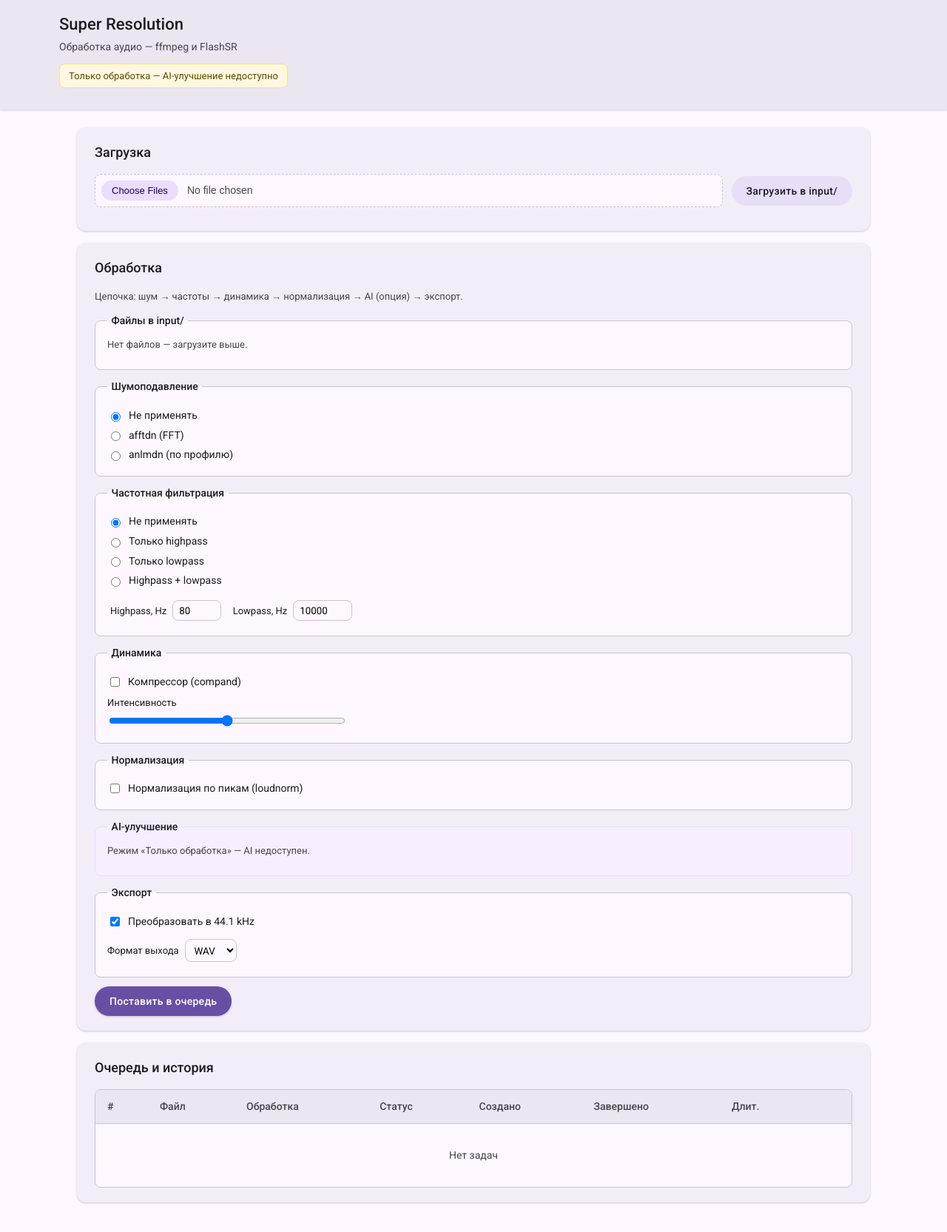
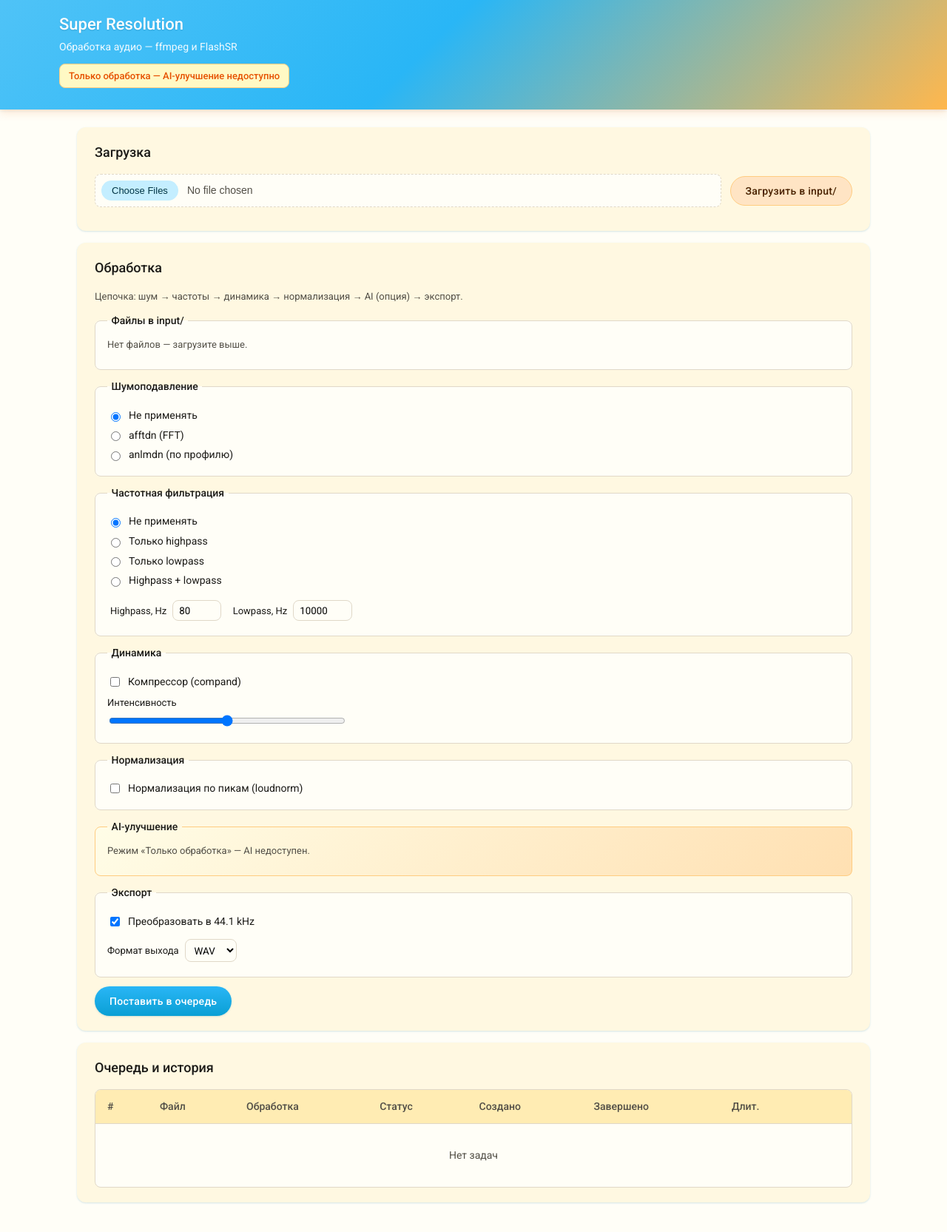
Before and after one commit to mcherepanov/super-resolution, a FastAPI app: page / in a window 1280 px wide. Shown: the whole page at 74% size. Run offline with FastAPI, Linux system fonts and the light colour scheme; parts of the project's set-up code (start-up, migrations or seed data) failed here and were passed over.

Commit message:
Add AI lowpass UI option and refresh the cheerful color theme.
Expose enhance_lowpass for GPU jobs and apply blue-orange-yellow styling across the web UI.

```diff
--- a/scripts/audio_pipeline.py
+++ b/scripts/audio_pipeline.py
@@ -127,7 +127,11 @@ def run_pipeline(
         dur_hint, _ = _probe_duration(current)
         if MOCK_MODE:
             _mock_enhance_delay(dur_hint)
-        enhance_file(model, current, enhanced_dst, device=device, lowpass=LOWPASS)
+        enhance_file(
+            model, current, enhanced_dst,
+            device=device,
+            lowpass=bool(opts.get("enhance_lowpass", LOWPASS)),
+        )
         pcm_for_export = enhanced_dst
         out_sr = OUTPUT_SR
     elif opts.get("resample_441", True):
--- a/scripts/process_options.py
+++ b/scripts/process_options.py
@@ -53,6 +53,7 @@ def parse_options(raw: str | dict[str, Any] | None) -> dict[str, Any]:
         "compand_intensity": _clamp_int(data.get("compand_intensity"), 0, 100, 50),
         "loudnorm": bool(data.get("loudnorm")),
         "enhance": bool(data.get("enhance")),
+        "enhance_lowpass": bool(data.get("enhance_lowpass")),
         "resample_441": bool(data.get("resample_441", True)),
         "output_format": out_fmt,
     }
@@ -89,6 +90,8 @@ def options_summary(opts: dict[str, Any]) -> str:
         parts.append("loudnorm")
     if opts.get("enhance"):
         parts.append("AI")
+        if opts.get("enhance_lowpass"):
+            parts.append("LP")
     if opts.get("resample_441", True):
         parts.append("44.1k")
     else:
@@ -116,6 +119,9 @@ def options_from_form(form: dict[str, str]) -> dict[str, Any]:
         "compand_intensity": _clamp_int(form.get("compand_intensity"), 0, 100, 50),
         "loudnorm": form.get("loudnorm") == "on",
         "enhance": form.get("enhance") == "on",
+        "enhance_lowpass": (
+            form.get("enhance_lowpass") == "on" and form.get("enhance") == "on"
+        ),
         "resample_441": form.get("resample_441", "on") == "on",
         "output_format": form.get("output_format", "wav"),
     }
--- a/web/app/main.py
+++ b/web/app/main.py
@@ -140,6 +140,7 @@ def _pipeline_form_dict(
     compand_intensity: str,
     loudnorm: str,
     enhance: str,
+    enhance_lowpass: str,
     resample_441: str,
     afftdn_slider: str,
     afftdn_nf_slider: str,
@@ -154,6 +155,7 @@ def _pipeline_form_dict(
         "compand_intensity": compand_intensity,
         "loudnorm": loudnorm,
         "enhance": enhance if ENHANCE_AVAILABLE else "",
+        "enhance_lowpass": enhance_lowpass if ENHANCE_AVAILABLE else "",
         "resample_441": resample_441,
         "afftdn_slider": afftdn_slider,
         "afftdn_nf_slider": afftdn_nf_slider,
@@ -338,6 +340,7 @@ async def process_files(
     compand_intensity: str = Form("50"),
     loudnorm: str = Form(""),
     enhance: str = Form(""),
+    enhance_lowpass: str = Form(""),
     resample_441: str = Form("on"),
     afftdn_slider: str = Form("50"),
     afftdn_nf_slider: str = Form("50"),
@@ -347,7 +350,7 @@ async def process_files(
     options = _pipeline_form_dict(
         denoise=denoise, eq=eq, highpass_hz=highpass_hz, lowpass_hz=lowpass_hz,
         compand=compand, compand_intensity=compand_intensity, loudnorm=loudnorm,
-        enhance=enhance, resample_441=resample_441,
+        enhance=enhance, enhance_lowpass=enhance_lowpass, resample_441=resample_441,
         afftdn_slider=afftdn_slider, afftdn_nf_slider=afftdn_nf_slider,
         output_format=output_format,
     )
@@ -395,6 +398,7 @@ async def process_cue(
     compand_intensity: str = Form("50"),
     loudnorm: str = Form(""),
     enhance: str = Form(""),
+    enhance_lowpass: str = Form(""),
     resample_441: str = Form("on"),
     afftdn_slider: str = Form("50"),
     afftdn_nf_slider: str = Form("50"),
@@ -416,7 +420,7 @@ async def process_cue(
     pipeline = _pipeline_form_dict(
         denoise=denoise, eq=eq, highpass_hz=highpass_hz, lowpass_hz=lowpass_hz,
         compand=compand, compand_intensity=compand_intensity, loudnorm=loudnorm,
-        enhance=enhance, resample_441=resample_441,
+        enhance=enhance, enhance_lowpass=enhance_lowpass, resample_441=resample_441,
         afftdn_slider=afftdn_slider, afftdn_nf_slider=afftdn_nf_slider,
         output_format=output_format,
     )
--- a/web/app/static/style.css
+++ b/web/app/static/style.css
@@ -1,38 +1,40 @@
-/* Material Design 3 — light theme */
+/* Светлая тема: голубой · оранжевый · жёлтый */
 :root {
-  --md-sys-color-primary: #6750a4;
+  --md-sys-color-primary: #0a9fd4;
   --md-sys-color-on-primary: #ffffff;
-  --md-sys-color-primary-container: #eaddff;
-  --md-sys-color-on-primary-container: #21005d;
-  --md-sys-color-secondary: #625b71;
-  --md-sys-color-secondary-container: #e8def8;
-  --md-sys-color-on-secondary-container: #1d192b;
-  --md-sys-color-surface: #fef7ff;
-  --md-sys-color-surface-container: #f3edf7;
-  --md-sys-color-surface-container-high: #ece6f0;
-  --md-sys-color-on-surface: #1d1b20;
-  --md-sys-color-on-surface-variant: #49454f;
-  --md-sys-color-outline: #79747e;
-  --md-sys-color-outline-variant: #cac4d0;
-  --md-sys-color-error: #b3261e;
-  --md-sys-color-error-container: #f9dedc;
-  --md-sys-color-on-error-container: #410e0b;
-  --md-sys-elevation-1: 0 1px 2px rgba(0, 0, 0, 0.08), 0 1px 3px rgba(0, 0, 0, 0.12);
-  --md-sys-elevation-2: 0 2px 4px rgba(0, 0, 0, 0.1), 0 4px 8px rgba(0, 0, 0, 0.08);
+  --md-sys-color-primary-container: #c4eeff;
+  --md-sys-color-on-primary-container: #003545;
+  --md-sys-color-secondary: #e85d04;
+  --md-sys-color-secondary-container: #ffe4c4;
+  --md-sys-color-on-secondary-container: #4a2200;
+  --md-sys-color-surface: #fffef7;
+  --md-sys-color-surface-container: #fff8e1;
+  --md-sys-color-surface-container-high: #ffecb3;
+  --md-sys-color-on-surface: #1c1b18;
+  --md-sys-color-on-surface-variant: #524f47;
+  --md-sys-color-outline: #8a8478;
+  --md-sys-color-outline-variant: #e0d8c8;
+  --md-sys-color-error: #c62828;
+  --md-sys-color-error-container: #ffebee;
+  --md-sys-color-on-error-container: #5f1212;
+  --md-sys-color-inverse-surface: #0277bd;
+  --md-sys-color-inverse-on-surface: #ffffff;
+  --md-sys-elevation-1: 0 1px 3px rgba(10, 159, 212, 0.12), 0 1px 2px rgba(0, 0, 0, 0.06);
+  --md-sys-elevation-2: 0 4px 12px rgba(232, 93, 4, 0.15), 0 2px 4px rgba(0, 0, 0, 0.06);
   --md-shape-corner-medium: 12px;
   --md-shape-corner-small: 8px;
   --md-shape-corner-full: 999px;
 
-  --status-done-bg: #d4f8e8;
-  --status-done-fg: #0d5c36;
-  --status-processing-bg: #fff3c4;
-  --status-processing-fg: #6d5a00;
-  --status-queued-bg: #dce8ff;
-  --status-queued-fg: #1a4a8a;
+  --status-done-bg: #b9f6ca;
+  --status-done-fg: #1b5e20;
+  --status-processing-bg: #fff59d;
+  --status-processing-fg: #f57f17;
+  --status-queued-bg: #b3e5fc;
+  --status-queued-fg: #01579b;
   --status-failed-bg: var(--md-sys-color-error-container);
   --status-failed-fg: var(--md-sys-color-on-error-container);
-  --status-skipped-bg: #e7e0ec;
-  --status-skipped-fg: #49454f;
+  --status-skipped-bg: #f5f5f5;
+  --status-skipped-fg: #616161;
 }
 
 * { box-sizing: border-box; }
@@ -48,9 +50,9 @@ body {
 
 /* Top app bar */
 .app-bar {
-  background: var(--md-sys-color-surface-container-high);
-  color: var(--md-sys-color-on-surface);
-  box-shadow: var(--md-sys-elevation-1);
+  background: linear-gradient(135deg, #4fc3f7 0%, #29b6f6 45%, #ffb74d 100%);
+  color: #ffffff;
+  box-shadow: var(--md-sys-elevation-2);
   padding: 0 1.5rem;
 }
 
@@ -65,12 +67,14 @@ body {
   font-size: 1.375rem;
   font-weight: 500;
   letter-spacing: 0;
+  color: #ffffff;
+  text-shadow: 0 1px 2px rgba(0, 0, 0, 0.15);
 }
 
 .subtitle {
   margin: 0.25rem 0 0;
   font-size: 0.875rem;
-  color: var(--md-sys-color-on-surface-variant);
+  color: rgba(255, 255, 255, 0.92);
 }
 
 .mock-banner {
@@ -79,10 +83,11 @@ body {
   margin-top: 0.75rem;
   padding: 0.35rem 0.75rem;
   border-radius: var(--md-shape-corner-small);
-  background: #fff8e1;
-  color: #5d4e00;
+  background: #fff9c4;
+  color: #e65100;
   font-size: 0.8125rem;
-  border: 1px solid #ffe082;
+  border: 1px solid #ffcc80;
+  font-weight: 500;
 }
 
 .page {
@@ -132,19 +137,20 @@ body {
 }
 
 .btn--filled {
-  background: var(--md-sys-color-primary);
+  background: linear-gradient(180deg, #29b6f6 0%, #0a9fd4 100%);
   color: var(--md-sys-color-on-primary);
   box-shadow: var(--md-sys-elevation-1);
 }
 
 .btn--filled:hover {
   box-shadow: var(--md-sys-elevation-2);
-  filter: brightness(1.05);
+  filter: brightness(1.06);
 }
 
 .btn--tonal {
   background: var(--md-sys-color-secondary-container);
   color: var(--md-sys-color-on-secondary-container);
+  border: 1px solid #ffcc80;
 }
 
 .btn--tonal:hover {
@@ -189,9 +195,10 @@ body {
   margin: 0 0 0.75rem;
   padding: 0.625rem 1rem;
   border-radius: var(--md-shape-corner-small);
-  background: var(--md-sys-color-primary-container);
-  color: var(--md-sys-color-on-primary-container);
+  background: #fff9c4;
+  color: #e65100;
   font-size: 0.875rem;
+  border-left: 4px solid var(--md-sys-color-primary);
 }
 
 /* Data table */
@@ -255,7 +262,7 @@ tbody tr:hover {
 .status-skipped .chip { background: var(--status-skipped-bg); color: var(--status-skipped-fg); }
 
 a {
-  color: var(--md-sys-color-primary);
+  color: #0277bd;
   text-decoration: none;
   font-weight: 500;
 }
@@ -290,8 +297,8 @@ a:hover {
 }
 
 .block--highlight {
-  border-color: var(--md-sys-color-primary-container);
-  background: color-mix(in srgb, var(--md-sys-color-primary-container) 35%, var(--md-sys-color-surface));
+  border-color: #ffcc80;
+  background: linear-gradient(135deg, #fffde7 0%, #ffe0b2 100%);
 }
 
 .check-row, .radio-row {
@@ -309,6 +316,11 @@ a:hover {
 
 .sub-params.hidden {
   display: none;
+}
+
+.hint-inline {
+  font-size: 0.75rem;
+  color: var(--md-sys-color-on-surface-variant);
 }
 
 .slider-row {
@@ -362,8 +374,8 @@ a:hover {
   align-items: flex-start;
   gap: 0.5rem;
   padding: 0.875rem 1rem;
-  background: var(--md-sys-color-inverse-surface, #322f35);
-  color: var(--md-sys-color-inverse-on-surface, #f5eff7);
+  background: linear-gradient(135deg, #0288d1 0%, #e85d04 100%);
+  color: #ffffff;
   border-radius: var(--md-shape-corner-small);
   box-shadow: var(--md-sys-elevation-2);
   z-index: 1000;
@@ -460,7 +472,7 @@ a:hover {
   padding: 0;
   font: inherit;
   font-weight: 500;
-  color: var(--md-sys-color-primary);
+  color: #0277bd;
   cursor: pointer;
   text-decoration: none;
 }
--- a/web/app/templates/cue_panel.html
+++ b/web/app/templates/cue_panel.html
@@ -76,7 +76,8 @@
       {% if enhance_available %}
       <fieldset class="block block--highlight">
         <legend>AI</legend>
-        <label class="check-row"><input type="checkbox" name="enhance" value="on"> С AI-улучшением</label>
+        <label class="check-row"><input type="checkbox" name="enhance" value="on" class="cue-enhance-cb"> С AI-улучшением</label>
+        <label class="check-row cue-enhance-lowpass"><input type="checkbox" name="enhance_lowpass" value="on"> Lowpass перед AI (узкополосный вход)</label>
       </fieldset>
       {% endif %}
 
@@ -124,7 +125,8 @@
       {% if enhance_available %}
       <fieldset class="block block--highlight">
         <legend>AI</legend>
-        <label class="check-row"><input type="checkbox" name="enhance" value="on"> С AI-улучшением</label>
+        <label class="check-row"><input type="checkbox" name="enhance" value="on" class="cue-enhance-cb"> С AI-улучшением</label>
+        <label class="check-row cue-enhance-lowpass"><input type="checkbox" name="enhance_lowpass" value="on"> Lowpass перед AI (узкополосный вход)</label>
       </fieldset>
       {% endif %}
 
--- a/web/app/templates/process_panel.html
+++ b/web/app/templates/process_panel.html
@@ -88,6 +88,10 @@
       <input type="checkbox" name="enhance" value="on" id="enhance-cb">
       <span>С AI-улучшением (FlashSR, завершающий этап)</span>
     </label>
+    <label class="check-row enhance-lowpass-row hidden" id="enhance-lowpass-row">
+      <input type="checkbox" name="enhance_lowpass" value="on" id="enhance-lowpass-cb">
+      <span>Lowpass перед AI <span class="hint-inline">(узкополосный вход)</span></span>
+    </label>
     {% else %}
     <p class="hint">Режим «Только обработка» — AI недоступен.</p>
     {% endif %}
@@ -123,6 +127,8 @@
   const afftdnBox = form.querySelector('#afftdn-params');
   const enhanceCb = form.querySelector('#enhance-cb');
   const resampleCb = form.querySelector('#resample-cb');
+  const lowpassRow = form.querySelector('#enhance-lowpass-row');
+  const lowpassCb = form.querySelector('#enhance-lowpass-cb');
 
   function syncAfftdn() {
     const afftdn = form.querySelector('input[name="denoise"][value="afftdn"]');
@@ -139,6 +145,12 @@
         resampleCb.disabled = false;
       }
     }
+    if (lowpassRow && enhanceCb && lowpassCb) {
+      lowpassRow.classList.toggle('hidden', !enhanceCb.checked);
+      if (!enhanceCb.checked) {
+        lowpassCb.checked = false;
+      }
+    }
   }
   form.addEventListener('change', function () {
     syncAfftdn();
```
Also changed, not shown: PLAN.md (+1 -1 lines).
